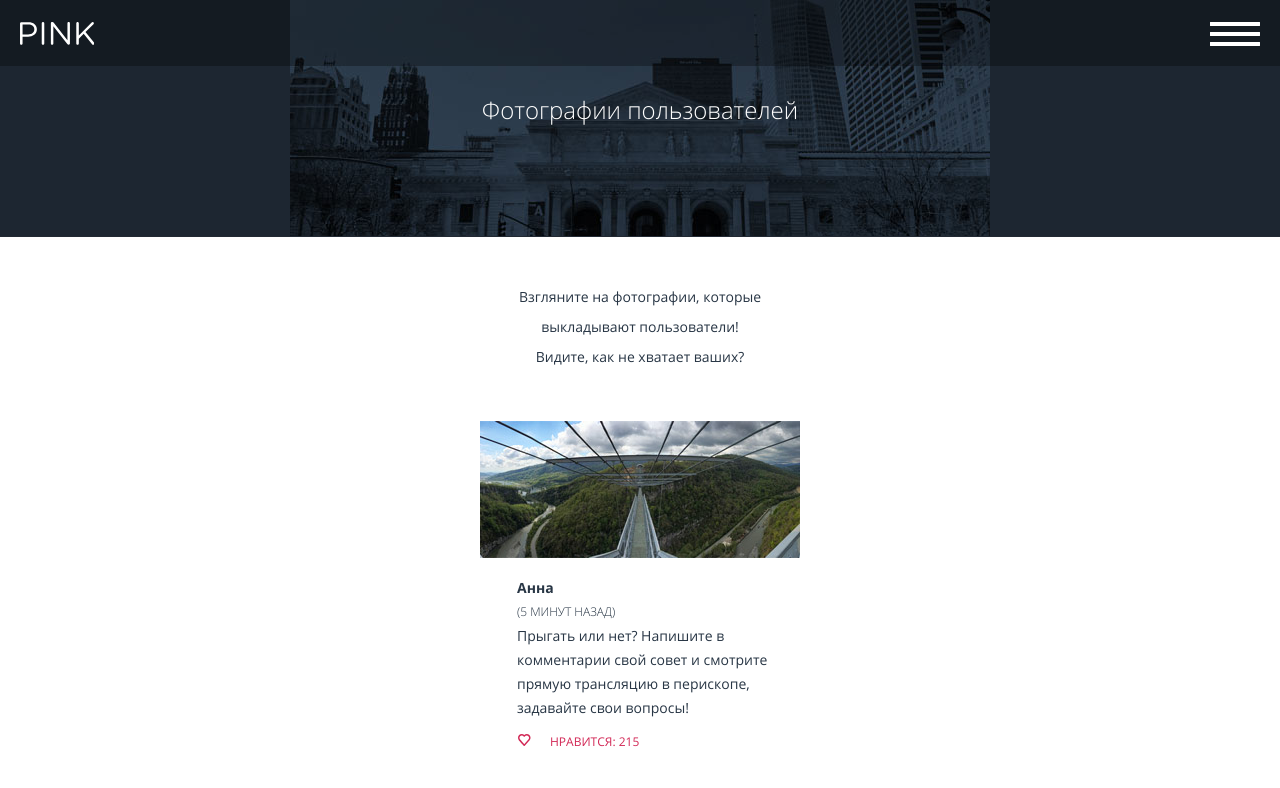
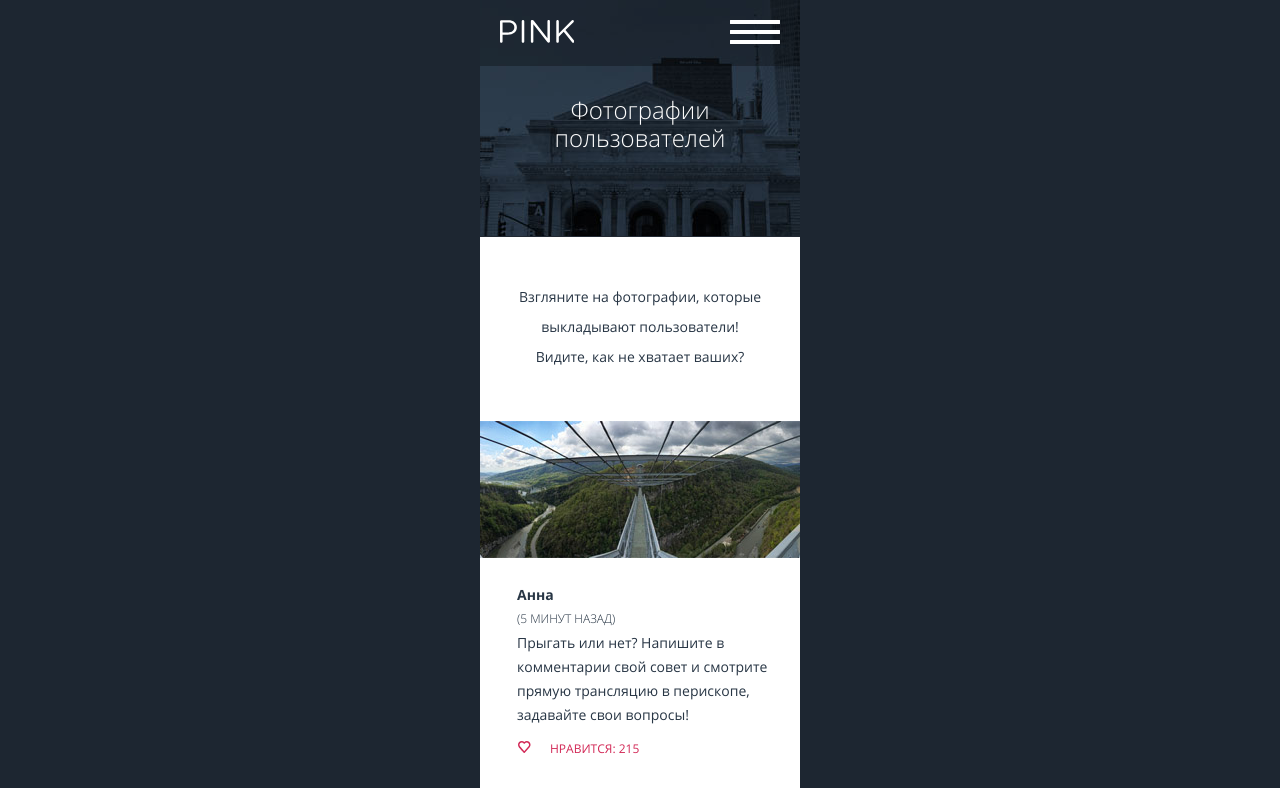
Before and after one commit to arbyman/89506-pink, a website: page photo.html in a window 1280 px wide. Shown: the top 788 px of the page. Drawn offline with nearby package versions, Linux system fonts and the light colour scheme; files that its build step writes are made by us from their sources.

Commit message:
Еще исправления

```diff
--- a/less/blocks/body.less
+++ /dev/null
@@ -1,4 +0,0 @@
-.body {
-  margin: 0;
-  padding: 0;
-}
--- a/less/blocks/layout.less
+++ b/less/blocks/layout.less
@@ -1,8 +1,6 @@
-.layout_ {
-  width: 100%;
-}
-.layout__header {
-  min-height: 462px;
+.layout {
+  width: 320px;
+  margin: 0 auto;
 }
 .layout__header-photo {
   min-height: 236px;
--- a/less/blocks/page-form.less
+++ b/less/blocks/page-form.less
@@ -9,7 +9,8 @@
   color: #283645;
 }
 .page-form__legend {
-  padding-top: 20px;
+  padding: 34px 0 14px 0;
+  margin: 0;
   text-align: center;
   font: 14px/30px "Open Sans", Verdana, sans-serif;
   color: #000;
--- a/less/blocks/page-header.less
+++ b/less/blocks/page-header.less
@@ -1,13 +1,13 @@
 .page-header {
-  background:
-    url("../img/bg-back-mobile@1x.jpg") no-repeat 50% 0,
-    #1d2631;
+  padding-bottom: 0;
+  background: #1d2631 url("../img/bg-back-mobile@1x.jpg") no-repeat 50% top;
   border-bottom: 1px solid #222933;
   &--iphone-in-hand {
     background:
       url("../img/iphone-hand-mobile@1x.png") no-repeat bottom left,
-      url("../img/bg-back-mobile@1x.jpg") no-repeat 50% 0,
+      url("../img/bg-back-mobile@1x.jpg") no-repeat 50% bottom,
       #1d2631;
+    padding-bottom: 396px;
   }
 }
 .page-header__toggle-menu {
@@ -16,31 +16,28 @@
   font-size: 0;
   border: 0;
   cursor: pointer;
-  background: url("../img/icon-menu-burger.svg") no-repeat;
+  background: url("../img/icon-menu-burger.svg") no-repeat 20px 20px;
   &--close {
-    background: url("../img/icon-menu-cross.svg") no-repeat right;
+    background: url("../img/icon-menu-cross.svg") no-repeat 42px;
   }
 }
 .page-header__top {
-  height: 66px;
-  background: rgba(0, 0, 0, 0.3);;
-  position: relative;
-}
-.page-header__toggle-menu,
-.page-header__logo {
-  position: absolute;
+  min-height: 66px;
+  background: rgba(0, 0, 0, 0.3);
+  .clearfix();
 }
 .page-header__logo {
-  left: 20px;
-  top: 22px;
+  float: left;
+  padding: 20px 20px;
 }
 .page-header__toggle-menu {
-  right: 20px;
-  top: 22px;
+  float: right;
+  padding: 20px 20px;
 }
 .page-header__bottom {
   height: 170px;
   text-align: center;
+  background: #1d2631 url("../img/bg-back-mobile@1x.jpg") no-repeat 50% -66px;
 }
 .page-header__title {
   font: 24px/28px "Open Sans Light", Verdana, sans-serif;
--- /dev/null
+++ b/less/global/base.less
@@ -0,0 +1,7 @@
+.body {
+  background-color: #1d2631;
+  margin: 0;
+  padding: 0;
+  font: 24px/28px "Open Sans Light", "Verdana", sans-serif;
+  color: #283645;
+}
--- /dev/null
+++ b/less/mixins.less
@@ -0,0 +1,7 @@
+.clearfix() {
+  &::after {
+    content: "";
+    display: table;
+    clear: both;
+  }
+}
--- a/less/style.less
+++ b/less/style.less
@@ -1,6 +1,10 @@
+@import "../less/global/base.less";
+@import "../less/global/fonts.less";
+@import "../less/variables.less";
+@import "../less/mixins.less";
+
 @import "../less/blocks/btn-cancel.less";
 @import "../less/blocks/btn-post.less";
-@import "../less/blocks/body.less";
 @import "../less/blocks/contacts.less";
 @import "../less/blocks/download-apps.less";
 @import "../less/blocks/download-btn.less";
@@ -19,6 +23,3 @@
 @import "../less/blocks/slider.less";
 @import "../less/blocks/social.less";
 @import "../less/blocks/layout.less";
-
-@import "../less/variables.less";
-@import "../less/global/fonts.less";
--- a/photo.html
+++ b/photo.html
@@ -9,7 +9,7 @@
     <div class="layout">
       <header class="page-header layout__header-photo">
         <div class="page-header__top">
-          <a href="index.html">
+          <a  class="page-header__link" href="index.html">
             <svg class="page-header__logo" version="1.0" xmlns="http://www.w3.org/2000/svg" xmlns:xlink="http://www.w3.org/1999/xlink" x="0px" y="0px" width="74.426px" height="22.859px" viewBox="0 0 74.426 22.859" enable-background="new 0 0 74.426 22.859" xml:space="preserve">
               <g>
                 <path fill="#FFFFFF" d="M0,1.449c0-0.708,0.58-1.288,1.256-1.288h7.18c5.087,0,8.436,2.704,8.436,7.147v0.064 c0,4.861-4.057,7.373-8.854,7.373H2.544v6.825c0,0.708-0.58,1.288-1.288,1.288C0.58,22.859,0,22.279,0,21.571V1.449z M8.114,12.428 c3.734,0,6.182-1.996,6.182-4.958V7.405c0-3.22-2.415-4.894-6.054-4.894H2.544v9.917H8.114z"/>
@@ -29,9 +29,12 @@
               </ul>
             </nav>
         </div>
+
+
         <div class="page-header__bottom">
           <h2 class="page-header__title">Фотографии пользователей</h2>
         </div>
+
       </header>
       <section class="photo layout__photo">
         <div class="photo__text-lead">
```
